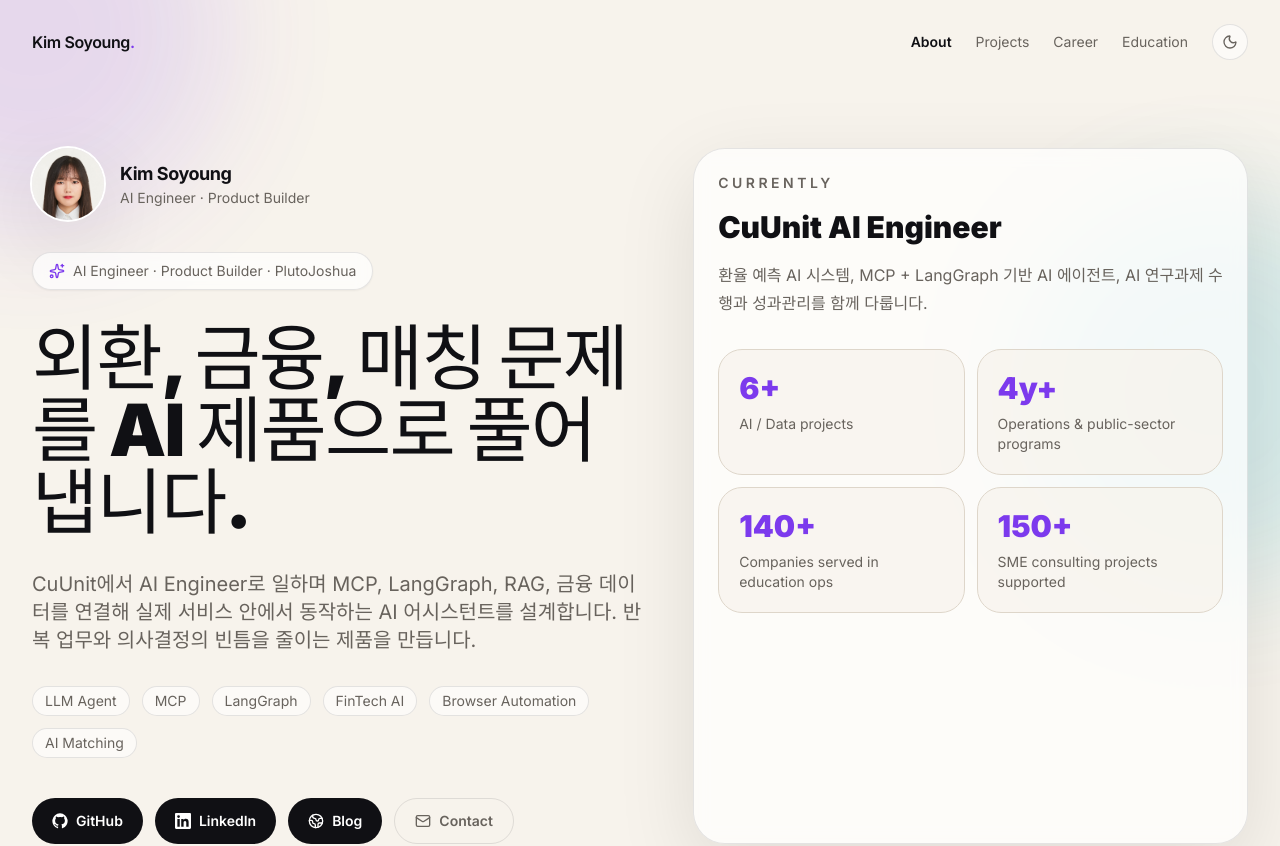
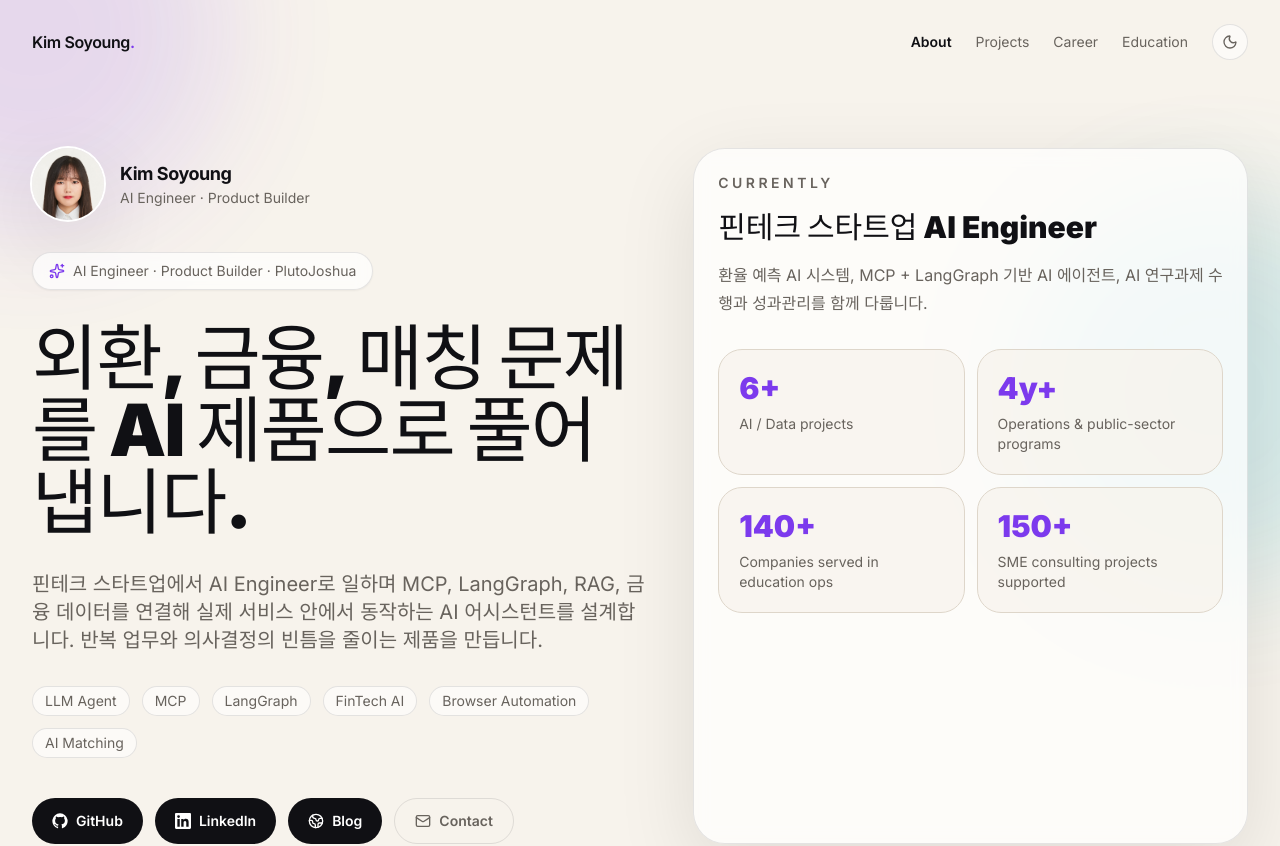
Before and after one commit to PlutoJoshua/PlutoJoshua.github.io, a React (Vite) app: page / in a window 1280 px wide. Shown: the top 846 px of the page. Built offline with nearby package versions, Linux system fonts and the light colour scheme; a web font is replaced by a local one.

Commit message:
Replace direct company name with 핀테크 스타트업 in profile copy

```diff
--- a/src/data/profile.js
+++ b/src/data/profile.js
@@ -6,14 +6,14 @@
   badge: 'AI Engineer · Product Builder · PlutoJoshua',
   headline: '외환, 금융, 매칭 문제를 AI 제품으로 풀어냅니다.',
   intro:
-    'CuUnit에서 AI Engineer로 일하며 MCP, LangGraph, RAG, 금융 데이터를 연결해 실제 서비스 안에서 동작하는 AI 어시스턴트를 설계합니다. 반복 업무와 의사결정의 빈틈을 줄이는 제품을 만듭니다.',
+    '핀테크 스타트업에서 AI Engineer로 일하며 MCP, LangGraph, RAG, 금융 데이터를 연결해 실제 서비스 안에서 동작하는 AI 어시스턴트를 설계합니다. 반복 업무와 의사결정의 빈틈을 줄이는 제품을 만듭니다.',
   heroTags: ['LLM Agent', 'MCP', 'LangGraph', 'FinTech AI', 'Browser Automation', 'AI Matching'],
 };
 
 // 메인 hero 우측 "Currently" 카드.
 export const currently = {
   label: 'Currently',
-  title: 'CuUnit AI Engineer',
+  title: '핀테크 스타트업 AI Engineer',
   description:
     '환율 예측 AI 시스템, MCP + LangGraph 기반 AI 에이전트, AI 연구과제 수행과 성과관리를 함께 다룹니다.',
 };
```
Also changed, not shown: 2 other files (tests, documents, lock files or other folders).
